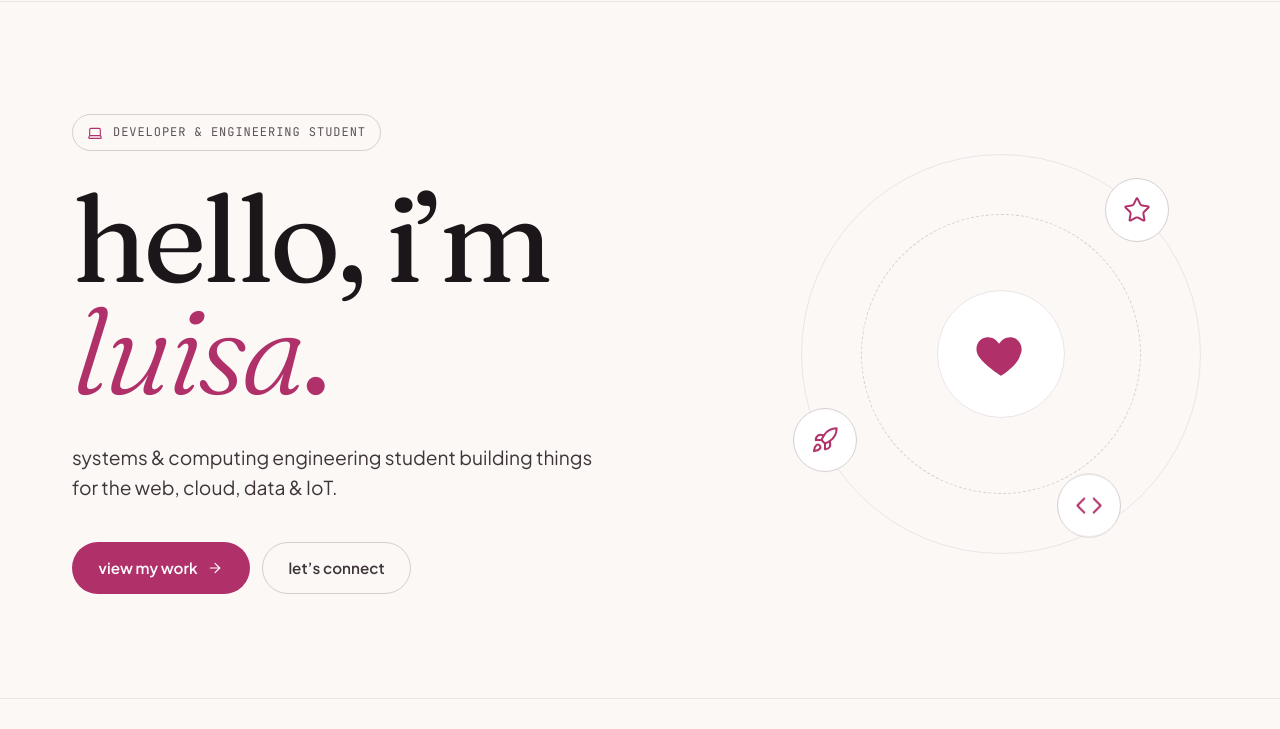
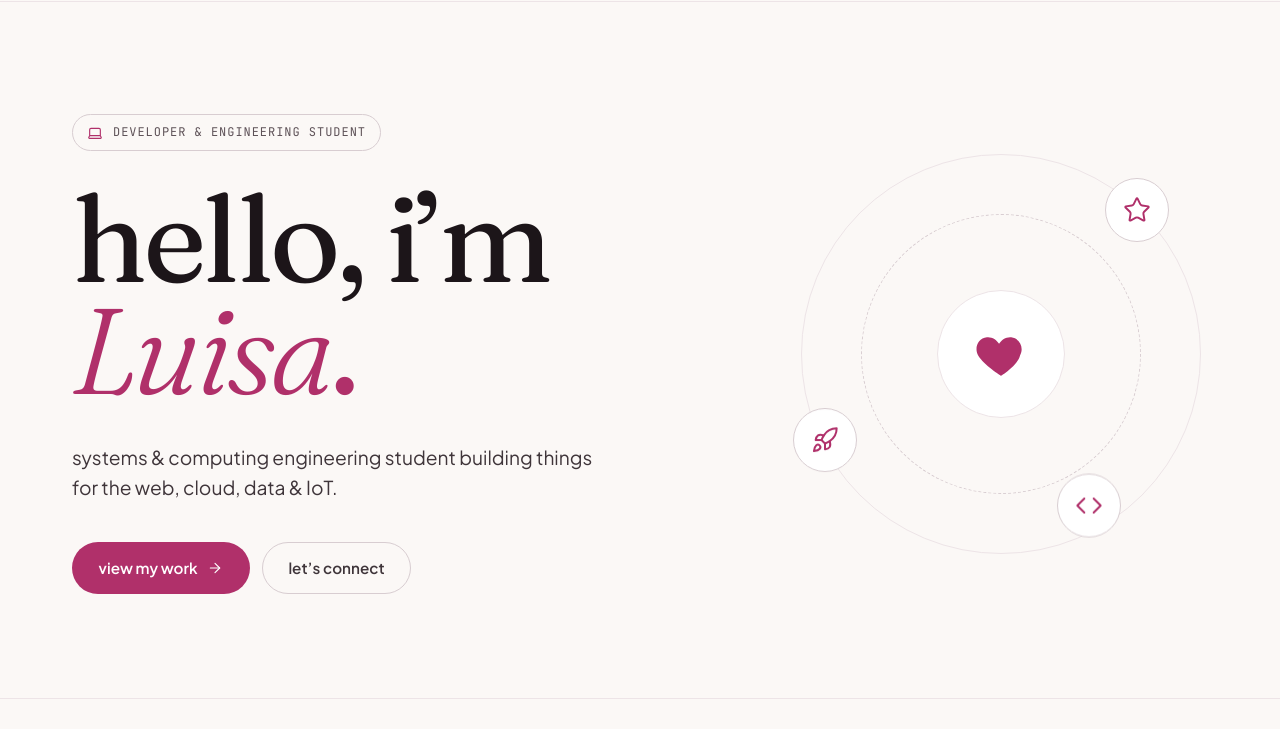
Before and after one commit to lutriana/lutriana.github.io, a plain HTML site: page index.html in a window 1280 px wide. Shown: the part 71-800 px from the top of the page. Drawn offline with Linux system fonts and the light colour scheme.

Commit message:
Correct capitalization of "Luisa" in hero title for consistency

```diff
--- a/index.html
+++ b/index.html
@@ -79,7 +79,7 @@
             Developer &amp; Engineering Student
           </p>
 
-          <h1 class="hero-title">hello, i’m <em>luisa</em><span class="accent">.</span></h1>
+          <h1 class="hero-title">hello, i’m <em>Luisa</em><span class="accent">.</span></h1>
 
           <p class="hero-subtitle">
             systems &amp; computing engineering student building things for the web, cloud, data &amp; IoT.
```
